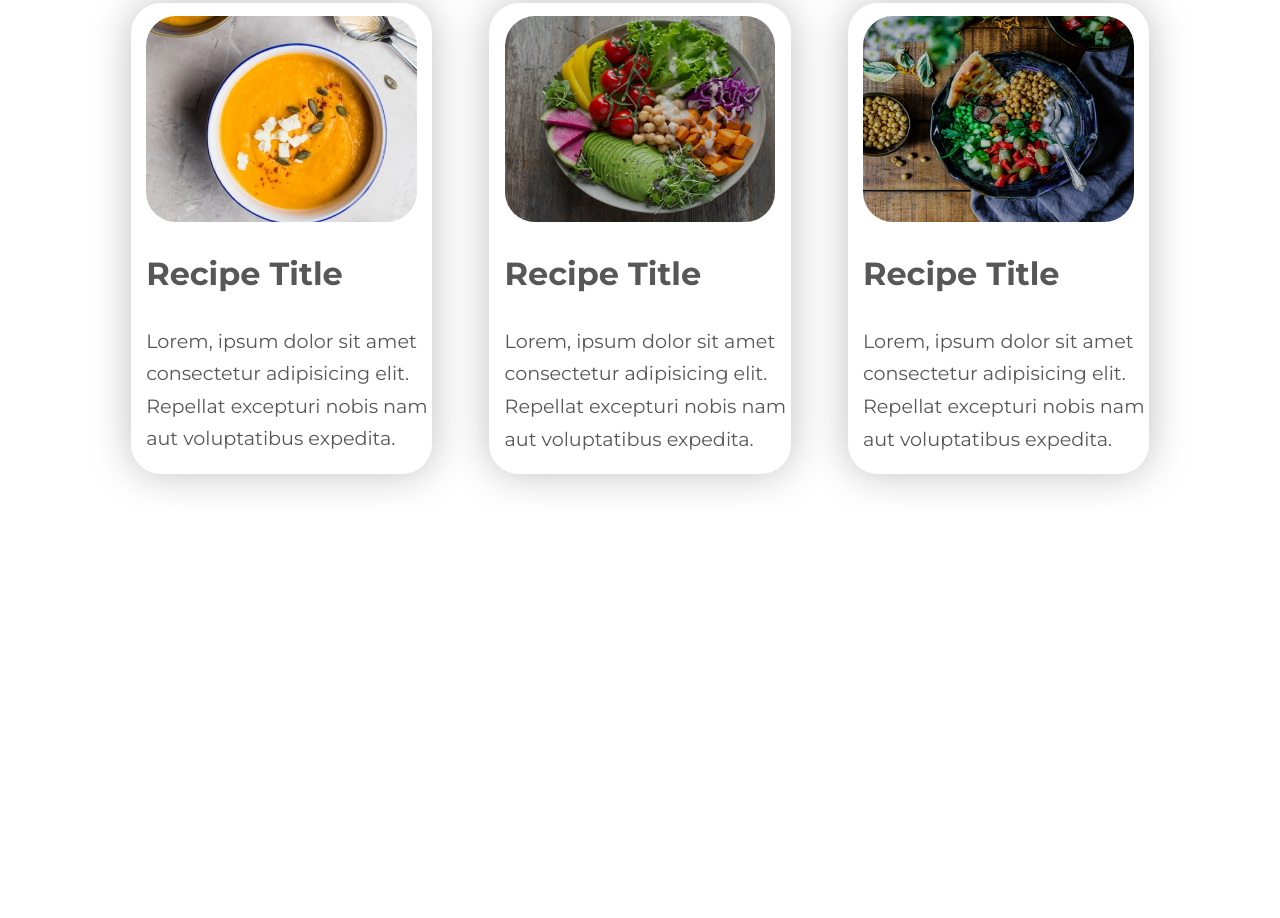
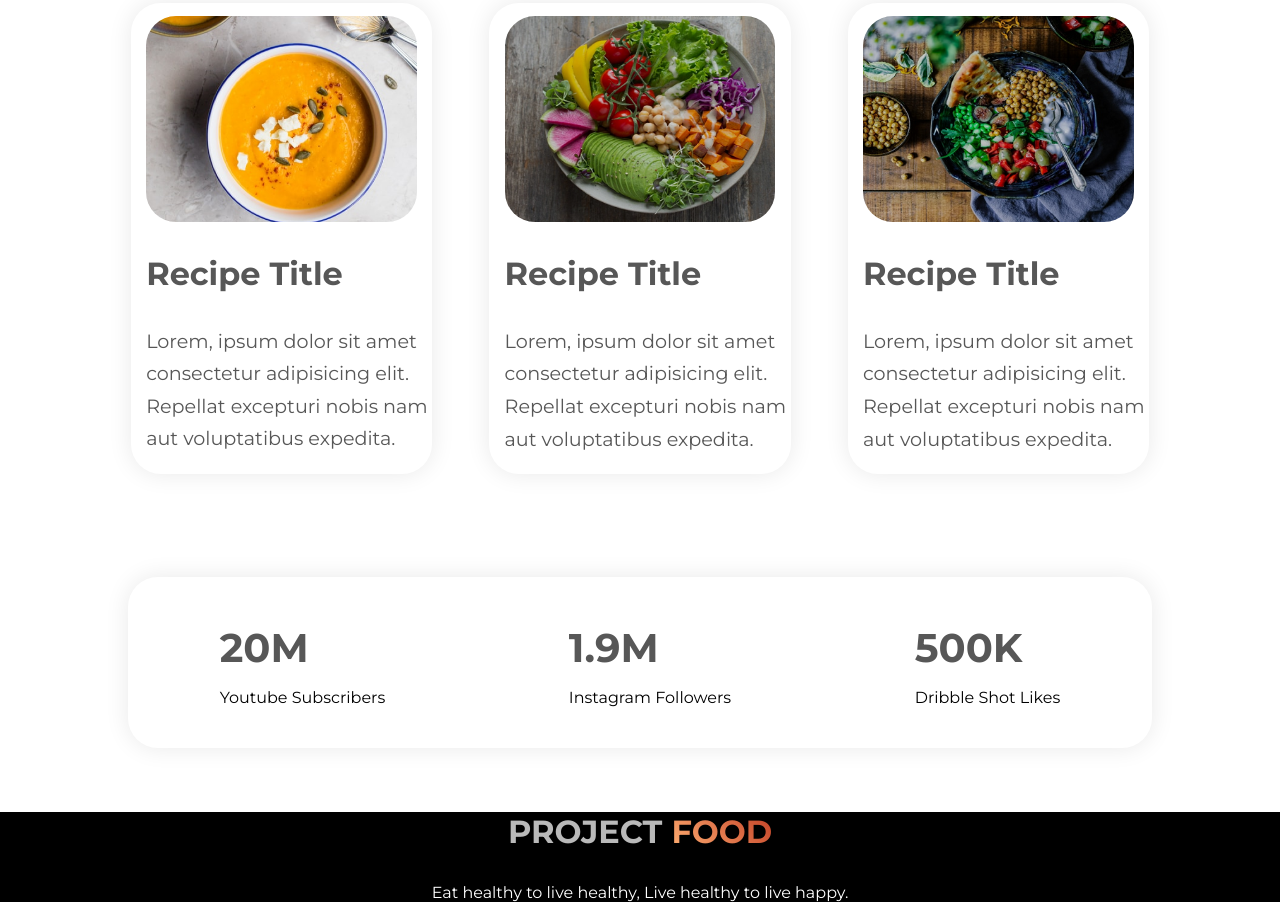
Before and after one commit to ProAshfaq/project-food, a plain HTML site: page index.html in a window 1280 px wide. Shown: the part 1641-2559 px from the top of the page. Before the commit the page ends 2154 px from the top, so only its background shows below. Drawn offline with Linux system fonts and the light colour scheme.

Commit message:
final part

```diff
--- a/index.html
+++ b/index.html
@@ -14,7 +14,7 @@
 
 <body>
 
-    <!-- banner section start -->
+    <!-- banner part start -->
     <section class="banner">
         <div class="half-width">
             <h1><span>Skip </span>The Diet, <br> Just Eat Healthy <br> With Project Food</h1>
@@ -25,9 +25,9 @@
             <img src="images/Group 8425.png" alt="person">
         </div>
     </section>
-    <!-- banner section end -->
+    <!-- banner part end -->
 
-    <!-- about section start -->
+    <!-- about part start -->
     <section class="about">
         <div class="right-align">
             <h2>About Me</h2>
@@ -37,9 +37,9 @@
             <a href="#" class="button" target="_blank">Contact Me</a>
         </div>
     </section>
-    <!-- about section end -->
+    <!-- about part end -->
 
-    <!-- recipe section start -->
+    <!-- recipe part start -->
     <section class="recipe">
         <h2>Delicious Recipes</h2>
         <p>Lorem ipsum dolor sit amet consectetur, adipisicing elit. Rerum ut, quo deserunt repudiandae eos dolores
@@ -68,6 +68,30 @@
                 expedita.</p>
         </div>
     </section>
+    <!-- recipe part end -->
+
+    <!-- countdown part start -->
+    <section class="countdown">
+        <div class="countdown-number">
+            <h2>20M</h2>
+            <p>Youtube Subscribers</p>
+        </div>
+        <div class="countdown-number">
+            <h2>1.9M</h2>
+            <p>Instagram Followers</p>
+        </div>
+        <div class="countdown-number">
+            <h2>500K</h2>
+            <p>Dribble Shot Likes</p>
+        </div>
+    </section>
+    <!-- countdown part end -->
+
+    <!-- footer part start-->
+    <footer>
+        <h3>PROJECT <span>FOOD</span></h3>
+        <p>Eat healthy to live healthy, Live healthy to live happy.</p>
+    </footer>
 </body>
 
 </html>
--- a/style.css
+++ b/style.css
@@ -3,7 +3,7 @@ body{
     margin: 0;
 }
 
-/* hero section start */
+/* hero part start */
 .banner{
     display: flex;
     margin-top: 3%;
@@ -49,9 +49,9 @@ span{
 .banner-image img {
     width: 80%;
 }
-/* hero section end */
+/* hero part end */
 
-/* about section start */
+/* about part start */
 .about {
     background-image: url(images/banner-two.png);
     background-repeat: no-repeat;
@@ -75,9 +75,9 @@ h2 {
     line-height: 1.7;
     padding: 0 30% 3% 0;
 }
-/* about section end */
+/* about part end */
 
-/* recipe section start */
+/* recipe part start */
 .recipe{
     padding-top: 4%;
 }
@@ -103,7 +103,7 @@ text-align: center;
     margin-left: auto;
     margin-right: auto;
     border-radius: 30px;
-    box-shadow: 0px 0px 40px 0px #00000040;
+    box-shadow: rgb(0 0 0 / 9%) 0px 0px 25px 0px;
     padding-top: 1.2%;
 }
 .item img {
@@ -124,3 +124,35 @@ text-align: center;
     font-size: 1.2em;
     line-height: 1.7;
 }
+/* recipe part end */
+
+/* countdown part start */
+.countdown {
+    display: flex;
+    width: 80%;
+    justify-content: space-around;
+    box-shadow: rgb(0 0 0 / 9%) 0px 0px 25px 0px;
+    border-radius: 30px;
+    margin: 5% auto;
+    padding: 1% 0 2% 0;
+}
+.countdown-number h2 {
+    margin-bottom: 0;
+}
+/* countdown part end */
+
+/* footer part stat */
+footer{
+    background-color: black;
+    text-align: center;
+}
+footer h3{
+    font-size: 2em;
+    color: #b9b9b9;
+}
+footer p{
+    color: #fff;
+}
+footer span{
+    color: #fb984c;
+}
```
